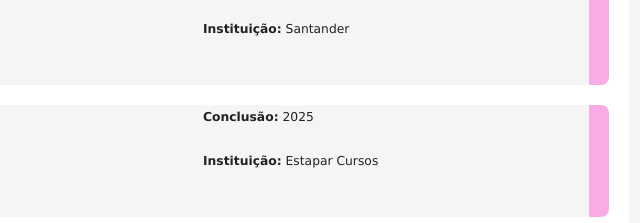
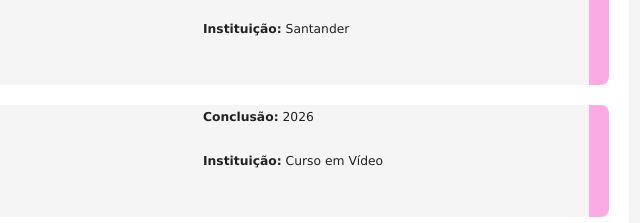
Before and after one commit to Luana-Mozer/PORTIFOLIO, a plain HTML site: page index.html in a window 1280 px wide. Shown: the part 2981-3204 px from the top of the page, 611-1251 px from the left. Drawn offline with Linux system fonts and the light colour scheme.

Commit message:
atualizando excel

```diff
--- a/index.html
+++ b/index.html
@@ -265,9 +265,9 @@
                 <div id="forma-container">
                     <div id="curso">
                         <h3>Excel</h3>
-                        <p><b>Conclusão:</b> 2025</p>
+                        <p><b>Conclusão:</b> 2026</p>
                         <p><b>Carga Horária:</b> 40h</p>
-                        <p><b>Instituição:</b> Estapar Cursos</p>
+                        <p><b>Instituição:</b> Curso em Vídeo</p>
                         <p><b>São Paulo - SP</b></p>
                     </div>
                     <div id="curso">
```
